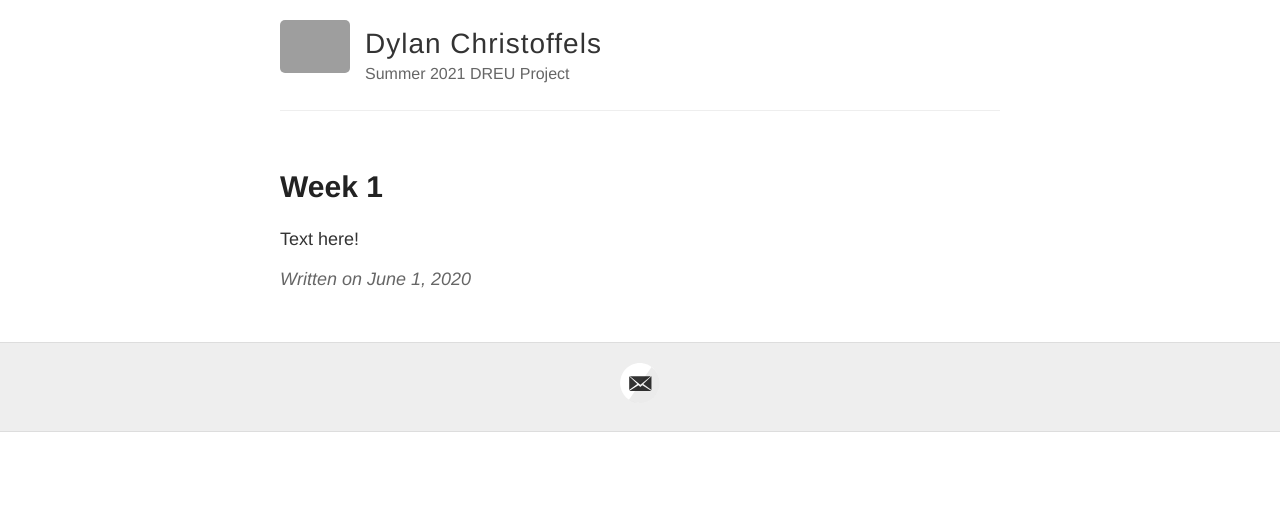
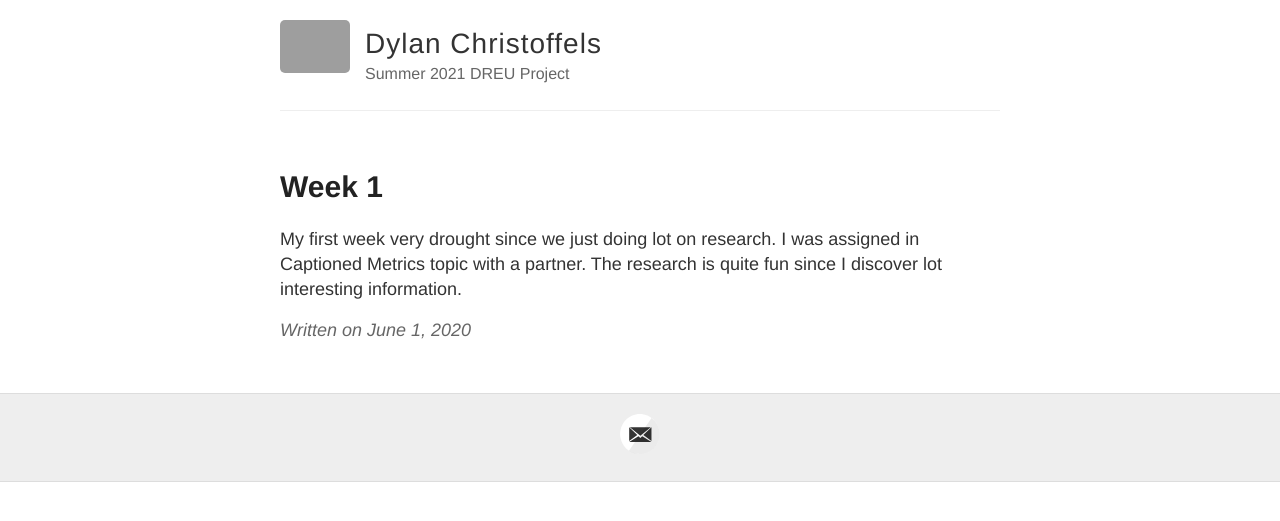
Before and after one commit to moohy2005/moohy2005.github.io, a Jekyll site: the page built from _posts/2020-06-01-week1.md, in a window 1280 px wide. Shown: the top 521 px of the page. Built offline with Jekyll 4.4.1, drawn with Linux system fonts in a browser that asks for light colours; grey boxes are pictures that could not be loaded.

Commit message:
Update 2020-06-01-week1.md

```diff
--- a/_posts/2020-06-01-week1.md
+++ b/_posts/2020-06-01-week1.md
@@ -3,4 +3,4 @@ layout: post
 title: Week 1
 ---
 
-Text here!
+My first week very drought since we just doing lot on research. I was assigned in Captioned Metrics topic with a partner. The research is quite fun since I discover lot interesting information.
```
